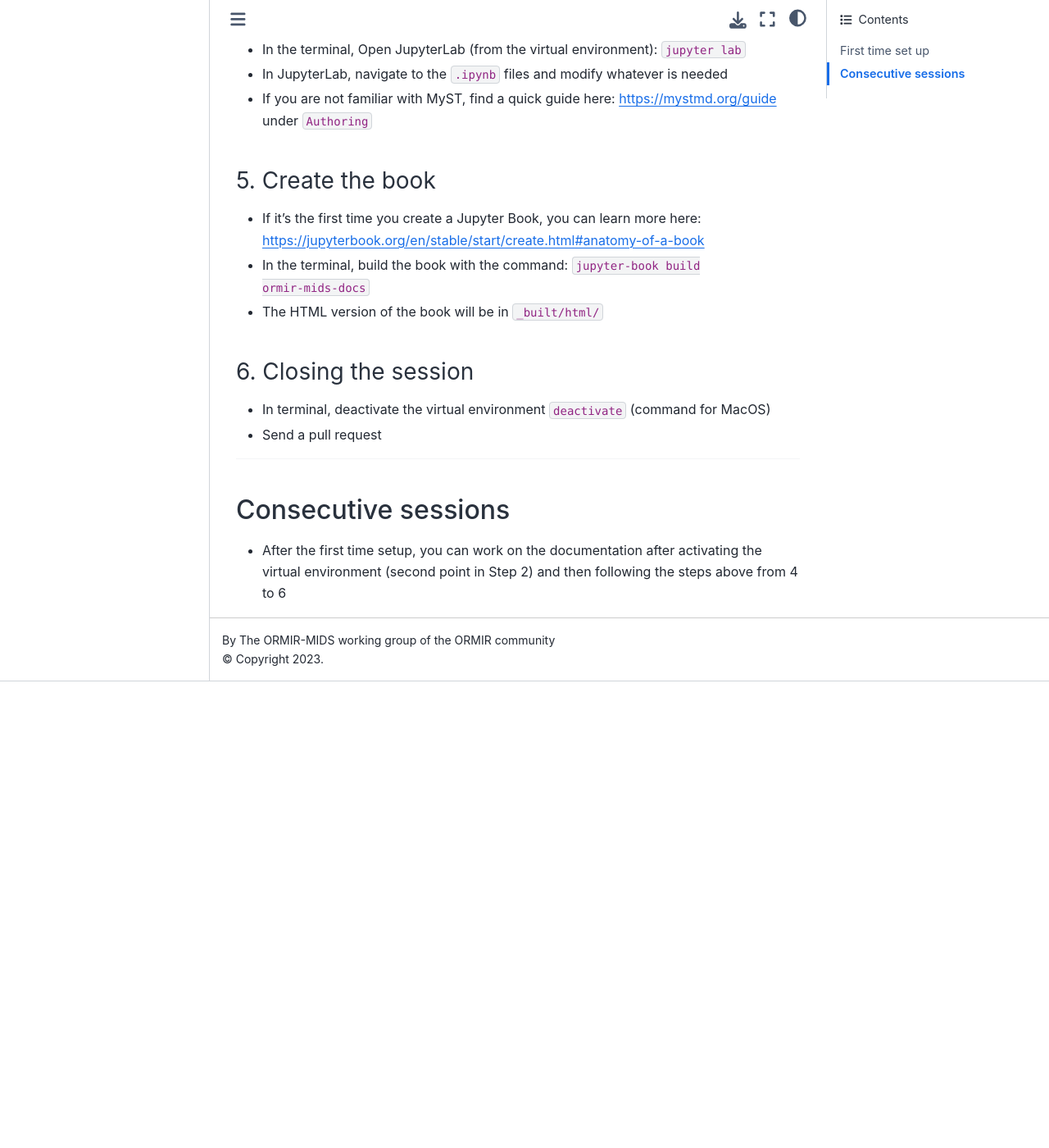
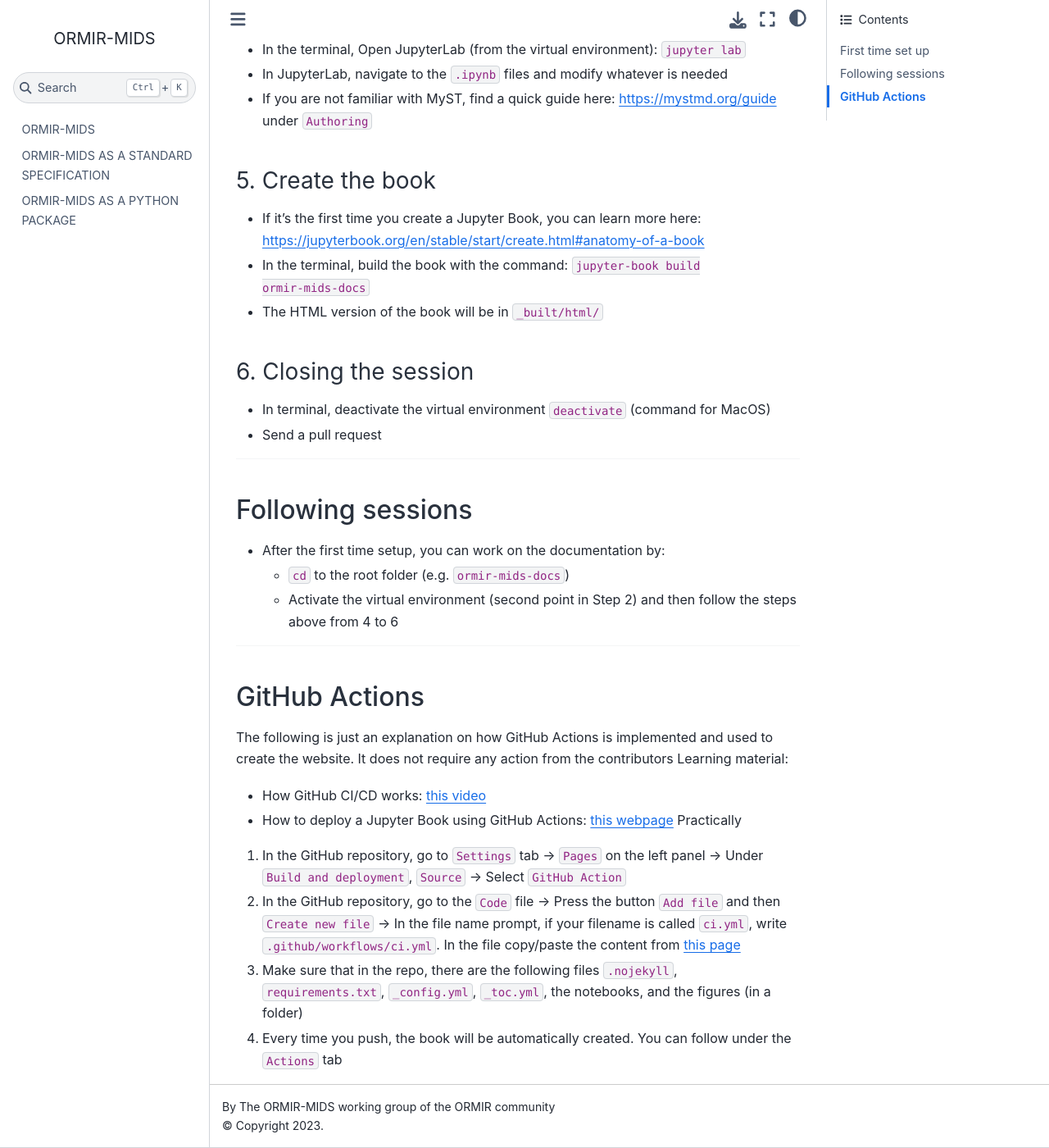
Before and after one commit to ormir-mids/ormir-mids.github.io, a Jupyter Book: the page built from CONTRIBUTING.md, in a window 1280 px wide and 1400 px high, scrolled down 1423 px. Shown: the whole window at 82% size. Built offline with Jupyter Book 1.0.4 settings and Sphinx 7.4.7 and the Sphinx Book theme 1.1.4, drawn with Linux system fonts in a browser that asks for light colours; before the commit the page ends 2254 px from its top, so only the background shows below that.

Commit message:
after meeting feedback

```diff
--- a/CONTRIBUTING.md
+++ b/CONTRIBUTING.md
@@ -54,5 +54,19 @@
 - Send a pull request
 
 ---
-## Consecutive sessions
-- After the first time setup, you can work on the documentation after activating the virtual environment (second point in Step 2) and then following the steps above from 4 to 6
+## Following sessions
+- After the first time setup, you can work on the documentation by:
+  - `cd` to the root folder (e.g. `ormir-mids-docs`)
+  - Activate the virtual environment (second point in Step 2) and then follow the steps above from 4 to 6
+
+---
+## GitHub Actions
+The following is just an explanation on how GitHub Actions is implemented and used to create the website. It does not require any action from the contributors
+Learning material:
+- How GitHub CI/CD works: [this video](https://www.youtube.com/watch?v=mFFXuXjVgkU)
+- How to deploy a Jupyter Book using GitHub Actions: [this webpage](https://jupyterbook.org/en/stable/publish/gh-pages.html)
+Practically
+1. In the GitHub repository, go to `Settings` tab -> `Pages` on the left panel -> Under `Build and deployment`, `Source` -> Select `GitHub Action`
+2. In the GitHub repository, go to the `Code` file -> Press the button `Add file` and then `Create new file` -> In the file name prompt, if your filename is called `ci.yml`, write `.github/workflows/ci.yml`. In the file copy/paste the content from [this page](https://jupyterbook.org/en/stable/publish/gh-pages.html)
+3. Make sure that in the repo, there are the following files `.nojekyll`, `requirements.txt`, `_config.yml`, `_toc.yml`, the notebooks, and the figures (in a folder)
+4. Every time you push, the book will be automatically created. You can follow under the `Actions` tab
--- a/_config.yml
+++ b/_config.yml
@@ -1,3 +1,6 @@
 title: ORMIR-MIDS
 description: Standardizing the organization of musculoskeletal imaging data
 author: The ORMIR-MIDS working group of the ORMIR community
+
+build:
+  output_dir: .
```
Also changed, not shown: figures/ORMIR-MIDS_figure.png, figures/file_nomenclature.png (added), figures/filesystem_structure.png, figures/folder_nomenclature.png (added), figures/folder_structure.png, figures/nomenclature.png (deleted), index.ipynb, package.ipynb, specs.ipynb, 1 other file.
